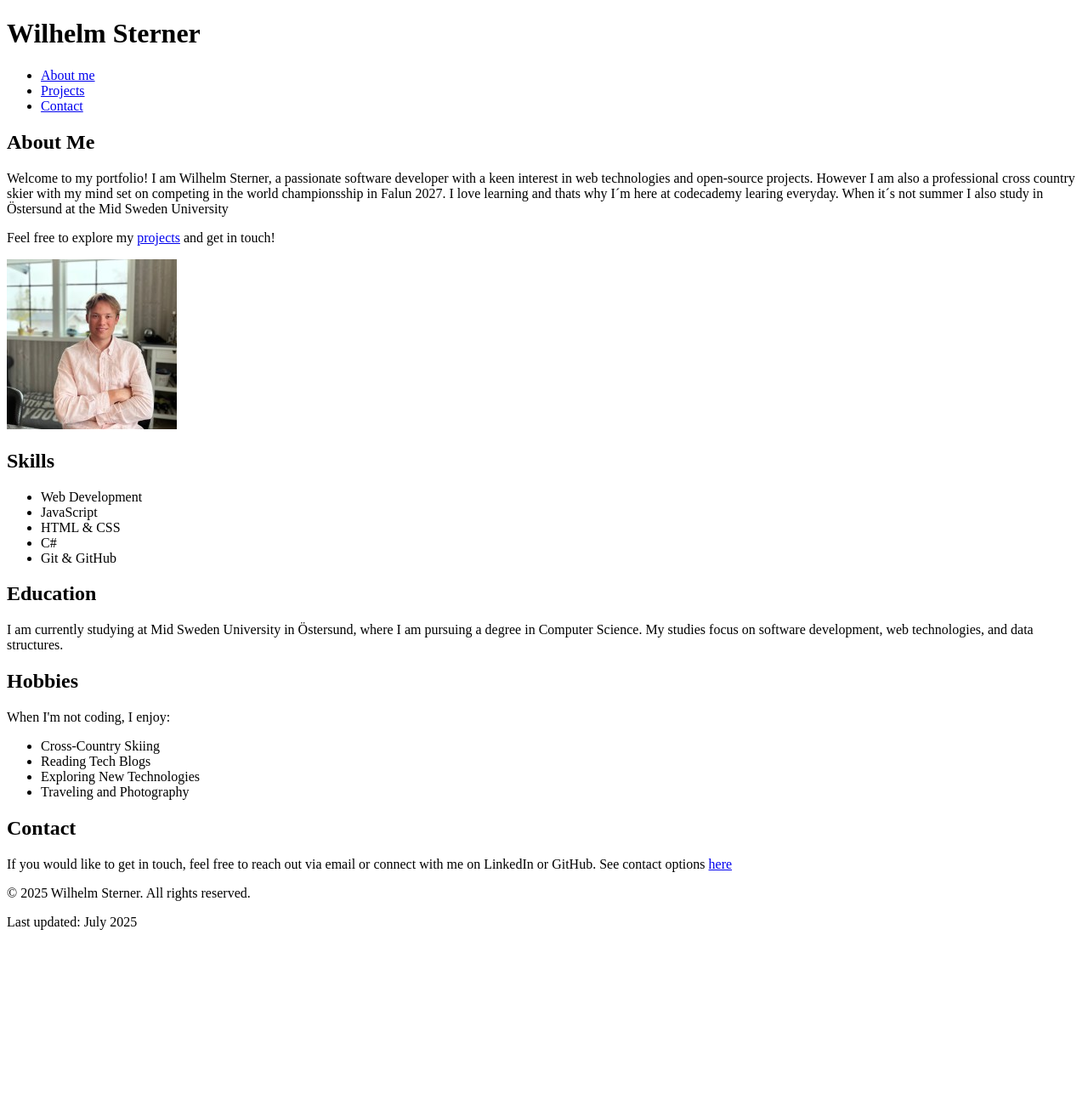
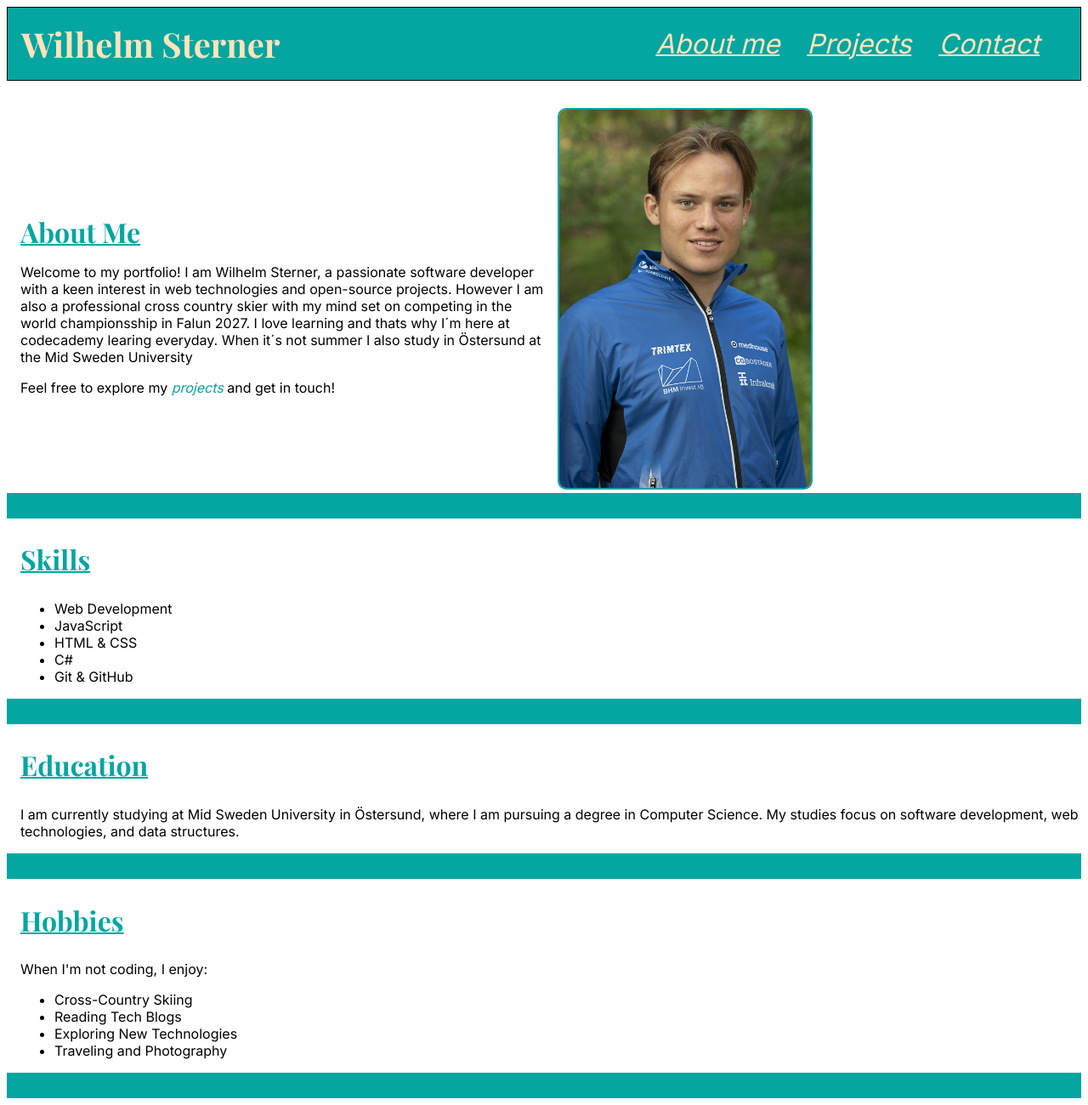
Before and after one commit to WilhelmSterner/Portfolio, a plain HTML site: page index.html in a window 1280 px wide. Shown: the top 1300 px of the page at 85% size. Before the commit the page ends 1110 px from the top, so only its background shows below. Drawn offline with nearby package versions, Linux system fonts and the light colour scheme.

Commit message:
All grund färdig inom både css och java script

```diff
--- a/index.html
+++ b/index.html
@@ -5,12 +5,15 @@
     <meta name="viewport" content="width=device-width, initial-scale=1.0">
     <title>Wilhelms Portfolio</title>
     <link rel="stylesheet" href="styles.css">
+    <link href="https://fonts.googleapis.com/css2?family=Inter:wght@400;500&family=Playfair+Display:wght@700&display=swap" rel="stylesheet">
+
 </head>
 
 <body>
-    <header>
-        <h1>Wilhelm Sterner</h1>
-        <nav><ul>
+    <header class="header">
+        <h1><a href="index.html">Wilhelm Sterner</a></h1>
+        <nav>
+            <ul>
                 <li><a href="index.html">About me</a></li>
                 <li><a href="projects.html">Projects</a></li>
             <li><a href="contact.html">Contact</a></li>
@@ -21,13 +24,21 @@
 
     <main>
         <section class="About-me">
+
+
+            <div>
                 <h2>About Me</h2>
                  <p class="About-me-text">Welcome to my portfolio! I am Wilhelm Sterner, a passionate software developer with a keen interest in web technologies and open-source projects. However I am also a professional cross country skier with my mind set on competing in the world championsship in Falun 2027. I love learning and thats why I´m here at codecademy learing everyday. When it´s not summer I also study in Östersund at the Mid Sweden University</p>
                 <p>Feel free to explore my <a href="projects.html">projects</a> and get in touch!</p>
+            </div>
+
+
             <div class="image-container">
-                <img src="Resources/Profilbild.jpeg" alt="Wilhelm Sterner">
+                <img src="Resources/Profilbild 2.jpg" alt="Wilhelm Sterner i skidkläder">
             </div>
         </section>
+
+        <div class="Between-Sections"></div>
 
         <section class="Skills">
             <h2>Skills</h2>
@@ -40,10 +51,14 @@
             </ul>
         </section>
 
+        <div class="Between-Sections"></div>
+
         <section class="Education">
             <h2>Education</h2>
             <p>I am currently studying at Mid Sweden University in Östersund, where I am pursuing a degree in Computer Science. My studies focus on software development, web technologies, and data structures.</p>
         </section>
+
+        <div class="Between-Sections"></div>
 
         <section class="Hobbies">
             <h2>Hobbies</h2>
@@ -56,16 +71,25 @@
             </ul>
         </section>
 
+        <div class="Between-Sections"></div>
+
         <section class="Contact">
             <h2>Contact</h2>
             <p>If you would like to get in touch, feel free to reach out via email or connect with me on LinkedIn or GitHub. See contact options <a href="contact.html">here</a> </p>
+        </section>
+
+
 
 
     </main>
 
-    <footer>
+    <footer class="footer">
         <p>&copy; 2025 Wilhelm Sterner. All rights reserved.</p>
         <p>Last updated: July 2025</p>
+    </footer>
+
+    <script src="main.js"></script>
+
 
 </body>
 </html>
--- a/main.js
+++ b/main.js
@@ -0,0 +1,10 @@
+function toggleImage(id, button) {
+    const img = document.getElementById(id);
+    if (img.style.display === 'none' || img.style.display === '') {
+      img.style.display = 'block';
+      button.textContent = 'Dölj bild';
+    } else {
+      img.style.display = 'none';
+      button.textContent = 'Visa bild';
+    }
+  }
--- a/styles.css
+++ b/styles.css
@@ -0,0 +1,183 @@
+html{
+    font-size: 16px;
+
+}
+*, *::before, *::after {
+    box-sizing: border-box;
+  }
+
+  h1, h2, h3 {
+    font-family: 'Playfair Display', serif;
+  }
+
+  body {
+    font-family: 'Inter', sans-serif;
+  }
+
+  header {
+    background-color: #03A6A1;
+    color: #FFE3BB;
+    padding: 1rem;
+    display: grid;
+    grid-template-columns: 1fr auto;
+    align-items: center;
+    border: 1px solid black; /* ← lägger till en svart kant runt headern */
+  }
+
+  header h1 {
+    margin: 0;
+    font-size: 2.5rem;
+    font-family: 'Playfair Display'; /* ← ändrar storleken på texten */
+  }
+
+  header nav {
+    margin-right: 2rem; /* ← lägger till marginal på höger sida */
+  }
+
+  header nav ul {
+    display: flex;
+    gap: 2rem;
+    list-style: none;      /* ← tar bort prickarna */
+    margin: 0;
+    padding: 0;
+    font-size: 2rem; /* ← ändrar storleken på texten */
+  }
+
+  header nav ul li a {
+    color: #FFE3BB;
+    text-decoration: solid underline; /* ← ändrar understrykning till solid */
+    text-decoration-thickness: 2px; /* ← ändrar tjockleken på understrykningen */
+
+  }
+
+  a {
+    color: #03A6A1; /* ← ändrar färgen på länkar */
+    text-decoration: none; /* ← tar bort understrykning */
+    font-style: italic; /* ← ändrar texten till kursiv */
+  }
+
+  .About-me{
+   display: flex;
+   gap: 1rem;
+   margin-top: 2rem;
+   margin-left: 1rem;
+   align-items: center;
+  }
+
+  .About-me div{
+    flex: 1;
+
+  }
+
+.About-me img{
+    width: 100%;
+    max-width: 300px;   /* du kan justera den här */
+    height: auto;
+    object-fit: cover;  /* ser till att bilden fyller ut utan att bli utdragen */
+    border-radius: 10px; /* rundar hörnen på bilden */
+    border: 2px solid #03A6A1; /* lägger till en kant runt bilden */
+  }
+
+.About-me h2{
+    font-size: 2rem;
+    margin-bottom: 1rem;
+    color: #03A6A1;
+    text-decoration: solid underline; /* understrykning */
+    text-decoration-thickness: 2px; /* tjocklek på understrykningen */
+}
+
+main{
+    display: flex;
+    flex-direction: column;
+
+}
+
+
+.Between-Sections{
+    background-color:#03A6A1;
+    color:#03A6A1;
+    height: 30px; /* justera höjden efter behov */
+    width: 100%;
+}
+
+.Skills {
+    margin-left: 1rem;
+
+}
+
+.Skills h2 {
+    font-size: 2rem;
+    color: #03A6A1;
+    text-decoration: solid underline; /* understrykning */
+    text-decoration-thickness: 2px; /* tjocklek på understrykningen */
+}
+
+.Education {
+    margin-left: 1rem;
+}
+
+.Education h2 {
+    font-size: 2rem;
+    color: #03A6A1;
+    text-decoration: solid underline; /* understrykning */
+    text-decoration-thickness: 2px; /* tjocklek på understrykningen */
+}
+
+.Hobbies {
+    margin-left: 1rem;
+}
+
+.Hobbies h2 {
+    font-size: 2rem;
+    color: #03A6A1;
+    text-decoration: solid underline; /* understrykning */
+    text-decoration-thickness: 2px; /* tjocklek på understrykningen */
+}
+
+
+.Contact {
+    margin-left: 1rem;
+}
+
+.Contact h2 {
+    font-size: 2rem;
+    color: #03A6A1;
+    text-decoration: solid underline; /* understrykning */
+    text-decoration-thickness: 2px; /* tjocklek på understrykningen */
+}
+
+
+
+footer{
+    display: flex;
+    justify-content: space-between;
+    background-color: #03A6A1;
+    color: #FFE3BB;
+    padding: 1rem;
+    text-align: center;
+    margin-top: 2rem;
+    border: 1px solid black; /* ← lägger till en svart kant runt footern */
+}
+
+
+/* Projekt Css */
+
+.Projects img {
+    width: 100%;
+    max-width: 300px; /* du kan justera den här */
+    height: auto;
+    object-fit: cover; /* ser till att bilden fyller ut utan att bli utdragen */
+    border-radius: 10px; /* rundar hörnen på bilden */
+    border: 2px solid #03A6A1; /* lägger till en kant runt bilden */
+    display: none; /* döljer bilden som standard */
+}
+
+.skierimg{
+    display: none;
+}
+
+h1 a {
+    text-decoration: none;  /* tar bort understrykning */
+    color: inherit;         /* ärver färgen från h1 */
+    font-style: normal; /* tar bort kursiv stil */
+  }
```
Also changed, not shown: contact.html (+7 -1 lines), projects.html (+19 -15 lines), Resources/Profilbild 2.jpg (added), 3 other files. Lines whose indentation alone changed are shown as unchanged.
